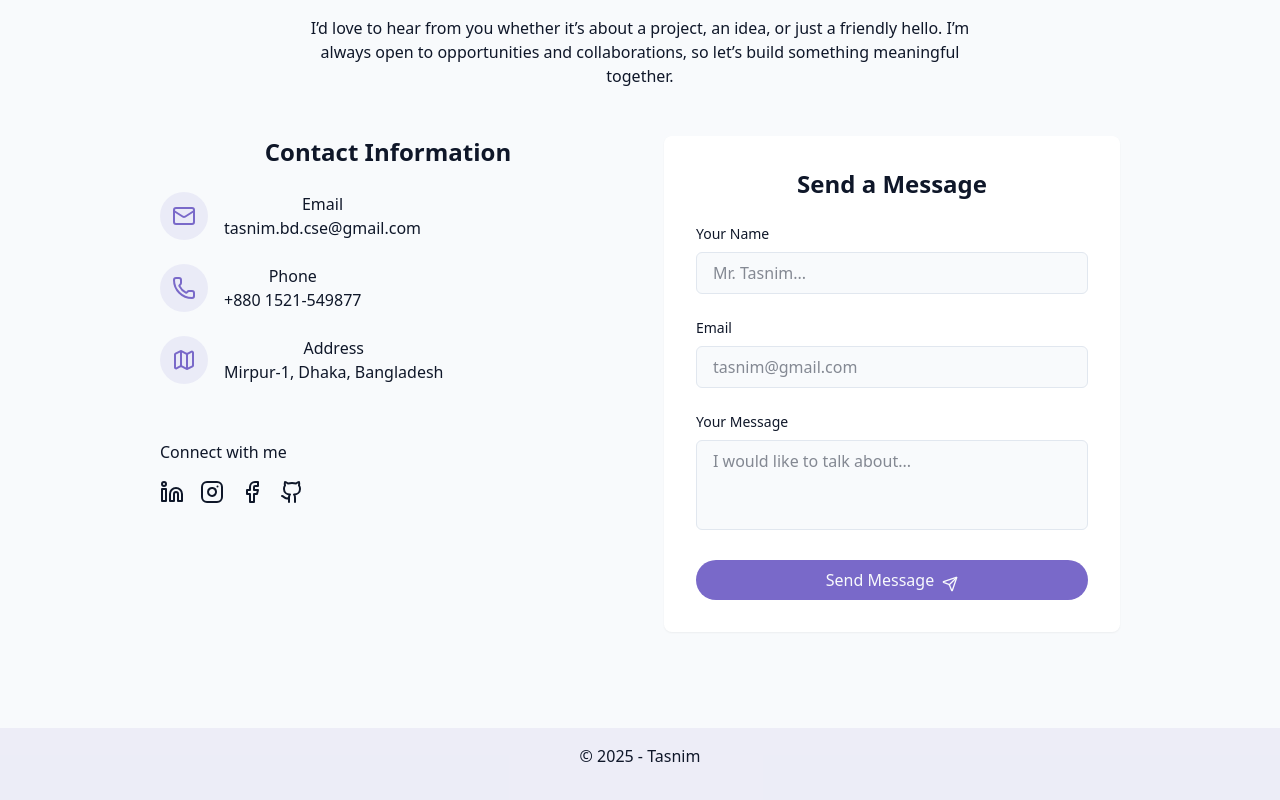
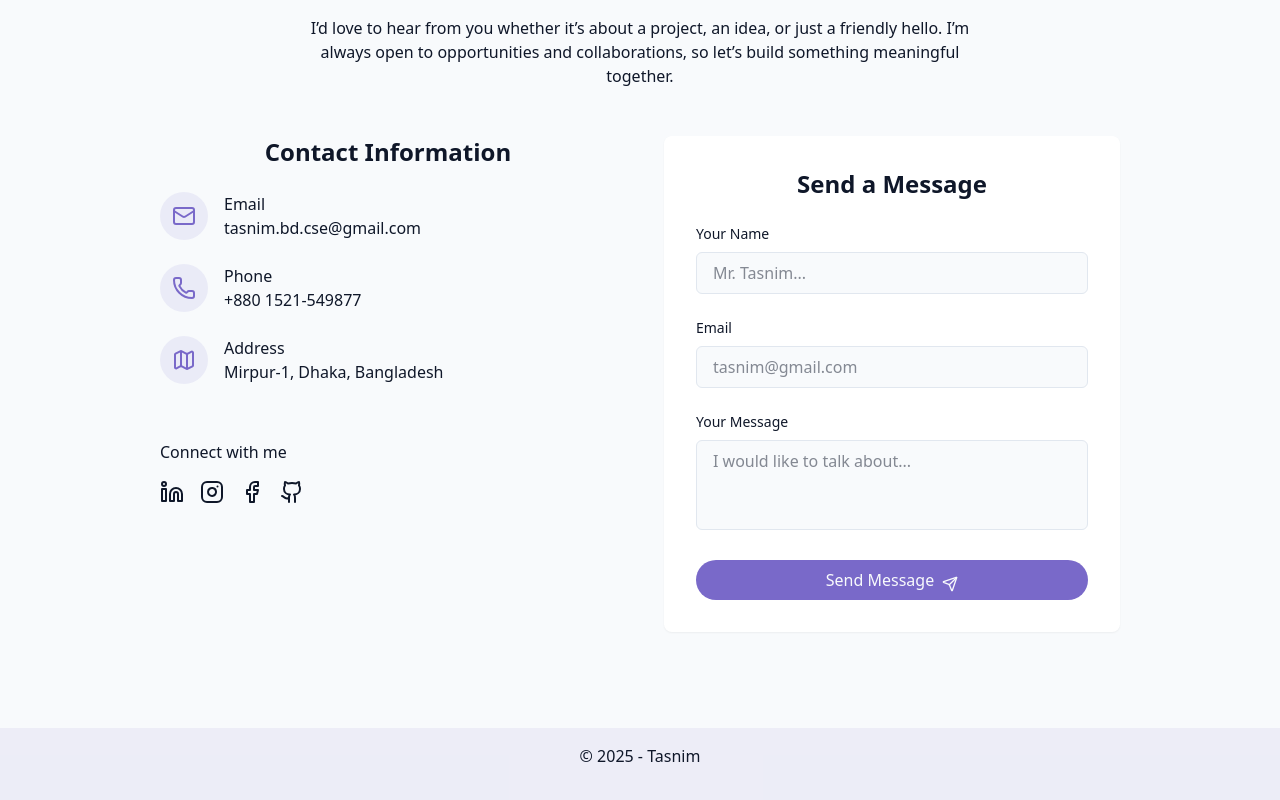
Before and after one commit to TasnimurRahmanShakir/Portfolio, a React (Vite) app: page / in a window 1280 px wide. Shown: the part 3056-3856 px from the top of the page. Built offline with nearby package versions, Linux system fonts and the light colour scheme.

Commit message:
Update Contact.jsx

```diff
--- a/src/Components/Contact.jsx
+++ b/src/Components/Contact.jsx
@@ -71,7 +71,7 @@ export const Contact = () => {
                 {" "}
                 Contact Information
               </h3>
-              <div className="flex items-start space-x-4">
+              <div className="flex text-left space-x-4">
                 <div className="p-3 rounded-full bg-primary/10">
                   <Mail className="h-6 w-6 text-primary" />{" "}
                 </div>
@@ -87,7 +87,7 @@ export const Contact = () => {
                   </a>
                 </div>
               </div>
-              <div className="flex items-start space-x-4">
+              <div className="flex text-left space-x-4">
                 <div className="p-3 rounded-full bg-primary/10">
                   <Phone className="h-6 w-6 text-primary" />
                 </div>
@@ -101,7 +101,7 @@ export const Contact = () => {
                   </a>
                 </div>
               </div>
-              <div className="flex items-start space-x-4">
+              <div className="flex text-left space-x-4">
                 <div className="p-3 rounded-full bg-primary/10">
                   <Map className="h-6 w-6 text-primary" />
                 </div>
```
